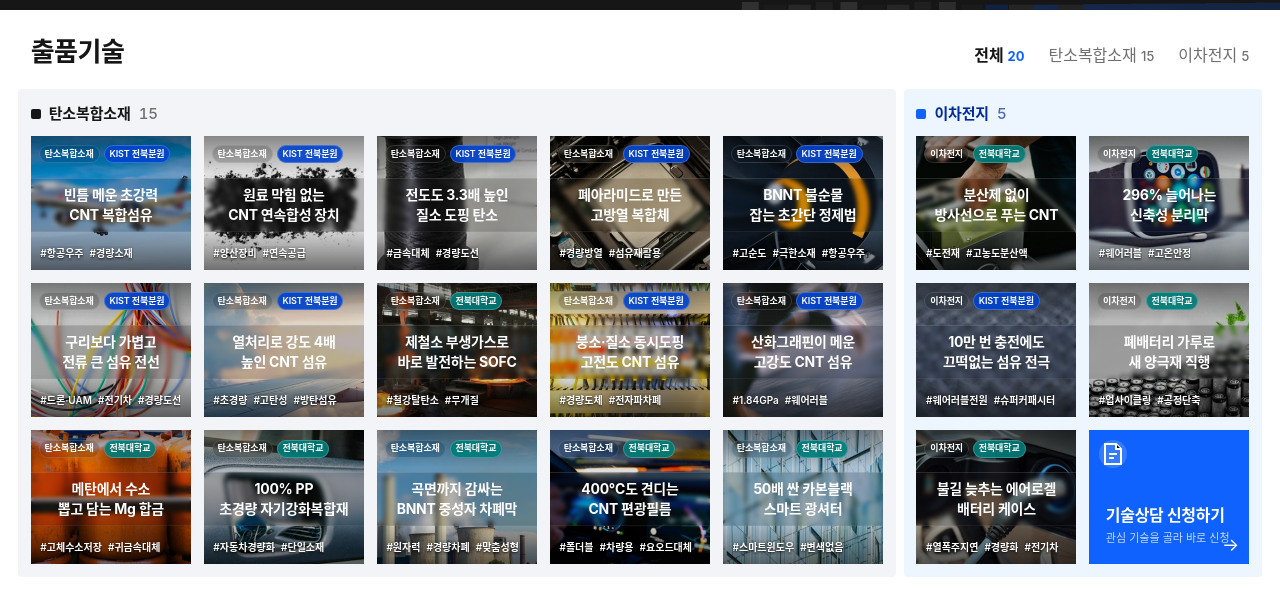
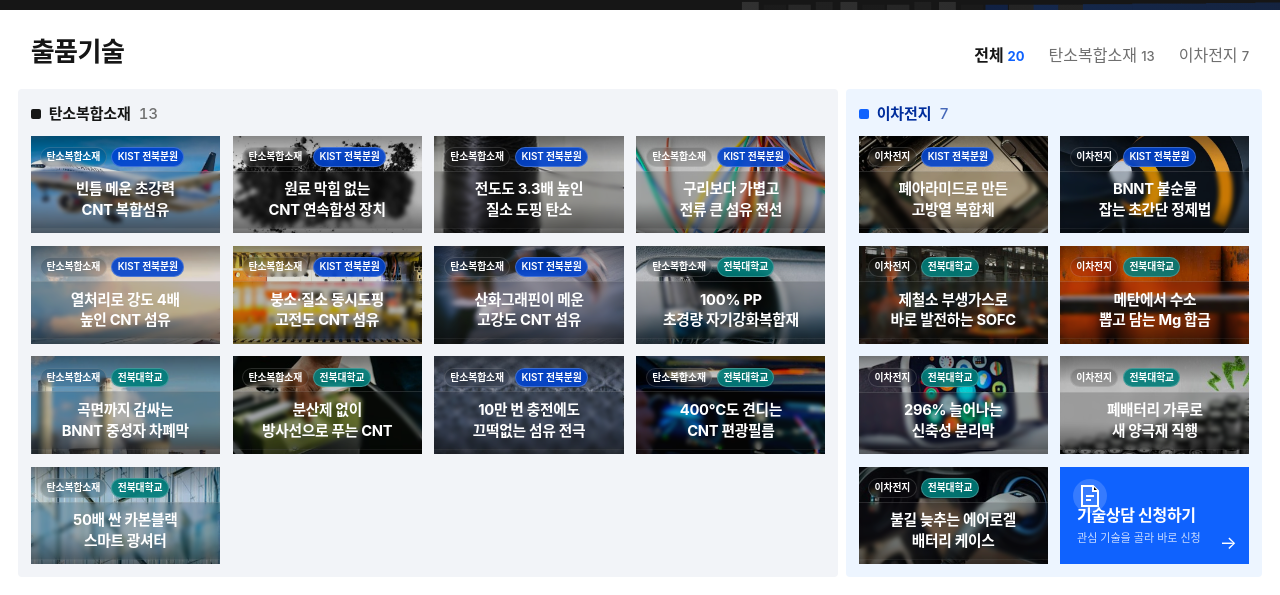
Before and after one commit to Darae-Daejeon/kist-jbnu-partnering-2026, a plain HTML site: page index.html in a window 1280 px wide. Shown: the part 205-800 px from the top of the page. Drawn offline with nearby package versions, Linux system fonts and the light colour scheme; some packages are replaced by stand-ins of ours; a script that the page names is missing; a web font is replaced by a local one.

Commit message:
출품기술 분야를 기관 출품 후보 목록 기준으로 정정 (이차전지 7건·탄소복합소재 13건)
T04·T05·T08·T11: 탄소복합소재 → 이차전지
T14·T16: 이차전지 → 탄소복합소재

Co-Authored-By: Claude Opus 5.5 <noreply@anthropic.com>
Claude-Session: https://claude.ai/code/session_013m9DrUUeqYU32bqsqJMjE8

```diff
--- a/assets/js/data.js
+++ b/assets/js/data.js
@@ -45,19 +45,19 @@ window.TECHS = [
   { id: "T01", category: "carbon", org: "KIST 전북분원", title: "빈틈 메운 초강력 CNT 복합섬유", image: "assets/img/T01.jpg", doc: "assets/docs/T01_SMK.jpg?v=20261117", keywords: ["항공우주", "경량소재", "고전도성", "방산"], confirmed: false },
   { id: "T02", category: "carbon", org: "KIST 전북분원", title: "원료 막힘 없는 CNT 연속합성 장치", image: "assets/img/T02.jpg", doc: "assets/docs/T02_SMK.jpg?v=20261117", keywords: ["양산장비", "연속공급", "고품질CNT", "이차전지소재"], confirmed: false },
   { id: "T03", category: "carbon", org: "KIST 전북분원", title: "전도도 3.3배 높인 질소 도핑 탄소", image: "assets/img/T03.jpg", doc: "assets/docs/T03_SMK.jpg?v=20261117", keywords: ["금속대체", "경량도선", "투명전극", "전자파차폐"], confirmed: false },
-  { id: "T04", category: "carbon", org: "KIST 전북분원", title: "폐아라미드로 만든 고방열 복합체", image: "assets/img/T04.jpg", doc: "assets/docs/T04_SMK.jpg?v=20261117", keywords: ["경량방열", "섬유재활용", "데이터센터", "전기차"], confirmed: false },
-  { id: "T05", category: "carbon", org: "KIST 전북분원", title: "BNNT 불순물 잡는 초간단 정제법", image: "assets/img/T05.jpg", doc: "assets/docs/T05_SMK.jpg?v=20261117", keywords: ["고순도", "극한소재", "항공우주", "원자력"], confirmed: false },
+  { id: "T04", category: "battery", org: "KIST 전북분원", title: "폐아라미드로 만든 고방열 복합체", image: "assets/img/T04.jpg", doc: "assets/docs/T04_SMK.jpg?v=20261117", keywords: ["경량방열", "섬유재활용", "데이터센터", "전기차"], confirmed: false },
+  { id: "T05", category: "battery", org: "KIST 전북분원", title: "BNNT 불순물 잡는 초간단 정제법", image: "assets/img/T05.jpg", doc: "assets/docs/T05_SMK.jpg?v=20261117", keywords: ["고순도", "극한소재", "항공우주", "원자력"], confirmed: false },
   { id: "T06", category: "carbon", org: "KIST 전북분원", title: "구리보다 가볍고 전류 큰 섬유 전선", image: "assets/img/T06.jpg", doc: "assets/docs/T06_SMK.jpg?v=20261117", keywords: ["드론·UAM", "전기차", "경량도선", "웨어러블"], confirmed: false },
   { id: "T07", category: "carbon", org: "KIST 전북분원", title: "열처리로 강도 4배 높인 CNT 섬유", image: "assets/img/T07.jpg", doc: "assets/docs/T07_SMK.jpg?v=20261117", keywords: ["초경량", "고탄성", "방탄섬유", "UAM·드론"], confirmed: false },
-  { id: "T08", category: "carbon", org: "전북대학교", title: "제철소 부생가스로 바로 발전하는 SOFC", image: "assets/img/T08.jpg", doc: "assets/docs/T08_SMK.jpg?v=20261117", keywords: ["철강탈탄소", "무개질", "탄소재활용", "데이터센터"], confirmed: false },
+  { id: "T08", category: "battery", org: "전북대학교", title: "제철소 부생가스로 바로 발전하는 SOFC", image: "assets/img/T08.jpg", doc: "assets/docs/T08_SMK.jpg?v=20261117", keywords: ["철강탈탄소", "무개질", "탄소재활용", "데이터센터"], confirmed: false },
   { id: "T09", category: "carbon", org: "KIST 전북분원", title: "붕소·질소 동시도핑 고전도 CNT 섬유", image: "assets/img/T09.jpg", doc: "assets/docs/T09_SMK.jpg?v=20261117", keywords: ["경량도체", "전자파차폐", "전기차", "섬유전극"], confirmed: false },
   { id: "T10", category: "carbon", org: "KIST 전북분원", title: "산화그래핀이 메운 고강도 CNT 섬유", image: "assets/img/T10.jpg", doc: "assets/docs/T10_SMK.jpg?v=20261117", keywords: ["1.84GPa", "웨어러블", "스마트군복", "섬유전극"], confirmed: false },
-  { id: "T11", category: "carbon", org: "전북대학교", title: "메탄에서 수소 뽑고 담는 Mg 합금", image: "assets/img/T11.jpg", doc: "assets/docs/T11_SMK.jpg?v=20261117", keywords: ["고체수소저장", "귀금속대체", "수소충전", "일체형모듈"], confirmed: false },
+  { id: "T11", category: "battery", org: "전북대학교", title: "메탄에서 수소 뽑고 담는 Mg 합금", image: "assets/img/T11.jpg", doc: "assets/docs/T11_SMK.jpg?v=20261117", keywords: ["고체수소저장", "귀금속대체", "수소충전", "일체형모듈"], confirmed: false },
   { id: "T12", category: "carbon", org: "전북대학교", title: "100% PP 초경량 자기강화복합재", image: "assets/img/T12.jpg", doc: "assets/docs/T12_SMK.jpg?v=20261117", keywords: ["자동차경량화", "단일소재", "재활용용이", "고속생산"], confirmed: false },
   { id: "T13", category: "carbon", org: "전북대학교", title: "곡면까지 감싸는 BNNT 중성자 차폐막", image: "assets/img/T13.jpg", doc: "assets/docs/T13_SMK.jpg?v=20261117", keywords: ["원자력", "경량차폐", "맞춤성형", "의료·우주"], confirmed: false },
-  { id: "T14", category: "battery", org: "전북대학교", title: "분산제 없이 방사선으로 푸는 CNT", image: "assets/img/T14.jpg", doc: "assets/docs/T14_SMK.jpg?v=20261117", keywords: ["도전재", "고농도분산액", "무첨가제", "반도체"], confirmed: false },
+  { id: "T14", category: "carbon", org: "전북대학교", title: "분산제 없이 방사선으로 푸는 CNT", image: "assets/img/T14.jpg", doc: "assets/docs/T14_SMK.jpg?v=20261117", keywords: ["도전재", "고농도분산액", "무첨가제", "반도체"], confirmed: false },
   { id: "T15", category: "battery", org: "전북대학교", title: "296% 늘어나는 신축성 분리막", image: "assets/img/T15.jpg", doc: "assets/docs/T15_SMK.jpg?v=20261117", keywords: ["웨어러블", "고온안정", "스마트밴드", "소프트로봇"], confirmed: false },
-  { id: "T16", category: "battery", org: "KIST 전북분원", title: "10만 번 충전에도 끄떡없는 섬유 전극", image: "assets/img/T16.jpg", doc: "assets/docs/T16_SMK.jpg?v=20261117", keywords: ["웨어러블전원", "슈퍼커패시터", "국방", "IoT"], confirmed: false },
+  { id: "T16", category: "carbon", org: "KIST 전북분원", title: "10만 번 충전에도 끄떡없는 섬유 전극", image: "assets/img/T16.jpg", doc: "assets/docs/T16_SMK.jpg?v=20261117", keywords: ["웨어러블전원", "슈퍼커패시터", "국방", "IoT"], confirmed: false },
   { id: "T17", category: "battery", org: "전북대학교", title: "폐배터리 가루로 새 양극재 직행", image: "assets/img/T17.jpg", doc: "assets/docs/T17_SMK.jpg?v=20261117", keywords: ["업사이클링", "공정단축", "NCM양극재", "친환경"], confirmed: false },
   { id: "T18", category: "carbon", org: "전북대학교", title: "400℃도 견디는 CNT 편광필름", image: "assets/img/T18.jpg", doc: "assets/docs/T18_SMK.jpg?v=20261117", keywords: ["폴더블", "차량용", "요오드대체", "초박막"], confirmed: false },
   { id: "T19", category: "carbon", org: "전북대학교", title: "50배 싼 카본블랙 스마트 광셔터", image: "assets/img/T19.jpg", doc: "assets/docs/T19_SMK.jpg?v=20261117", keywords: ["스마트윈도우", "변색없음", "광대역차광", "차량선루프"], confirmed: false },
--- a/index.html
+++ b/index.html
@@ -198,7 +198,7 @@
   <script src="https://cdn.jsdelivr.net/npm/@panzoom/panzoom@4.5.1/dist/panzoom.min.js"></script>
   <script src="https://cdn.jsdelivr.net/npm/imask@7.6.1/dist/imask.min.js"></script>
   <script src="https://cdn.jsdelivr.net/npm/validator@13.12.0/validator.min.js"></script>
-  <script src="assets/js/data.js?v=20261117"></script>
-  <script src="assets/js/main.js?v=20261117"></script>
+  <script src="assets/js/data.js?v=20261119"></script>
+  <script src="assets/js/main.js?v=20261119"></script>
 </body>
 </html>
```
